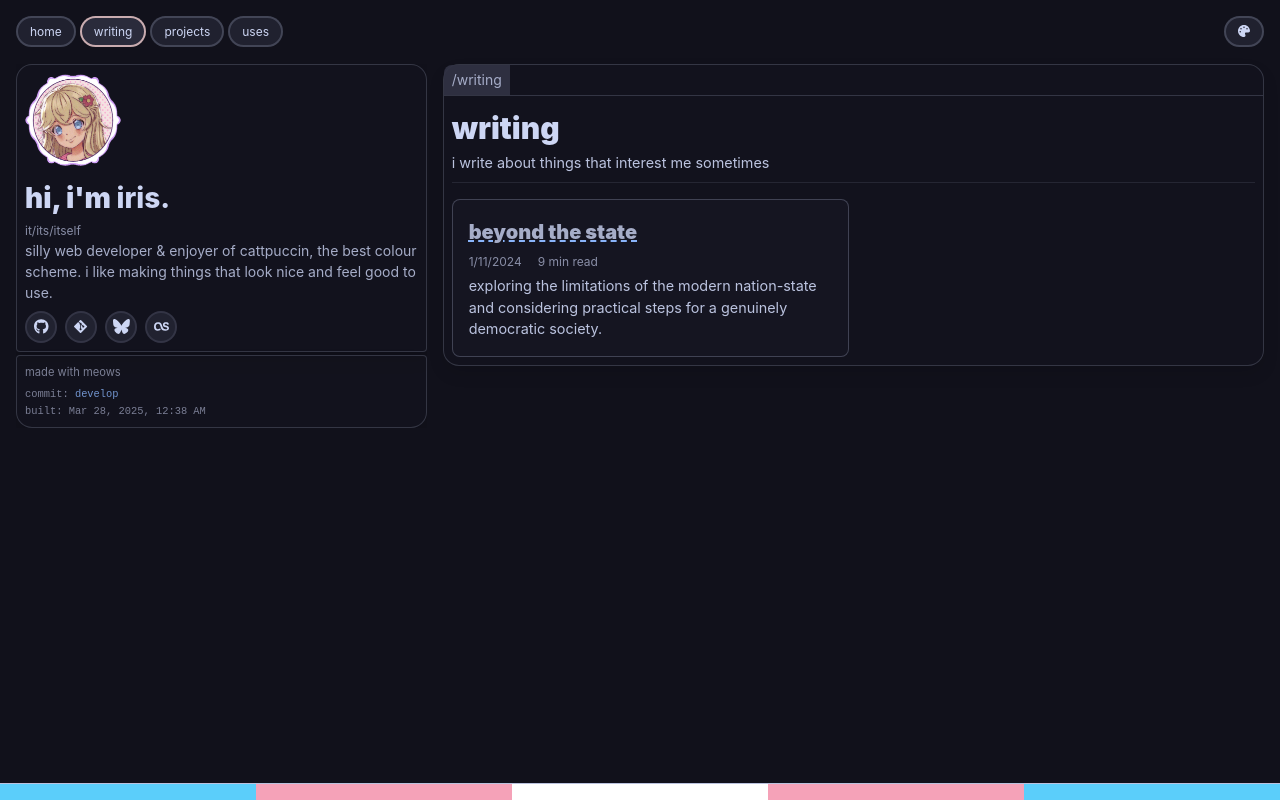
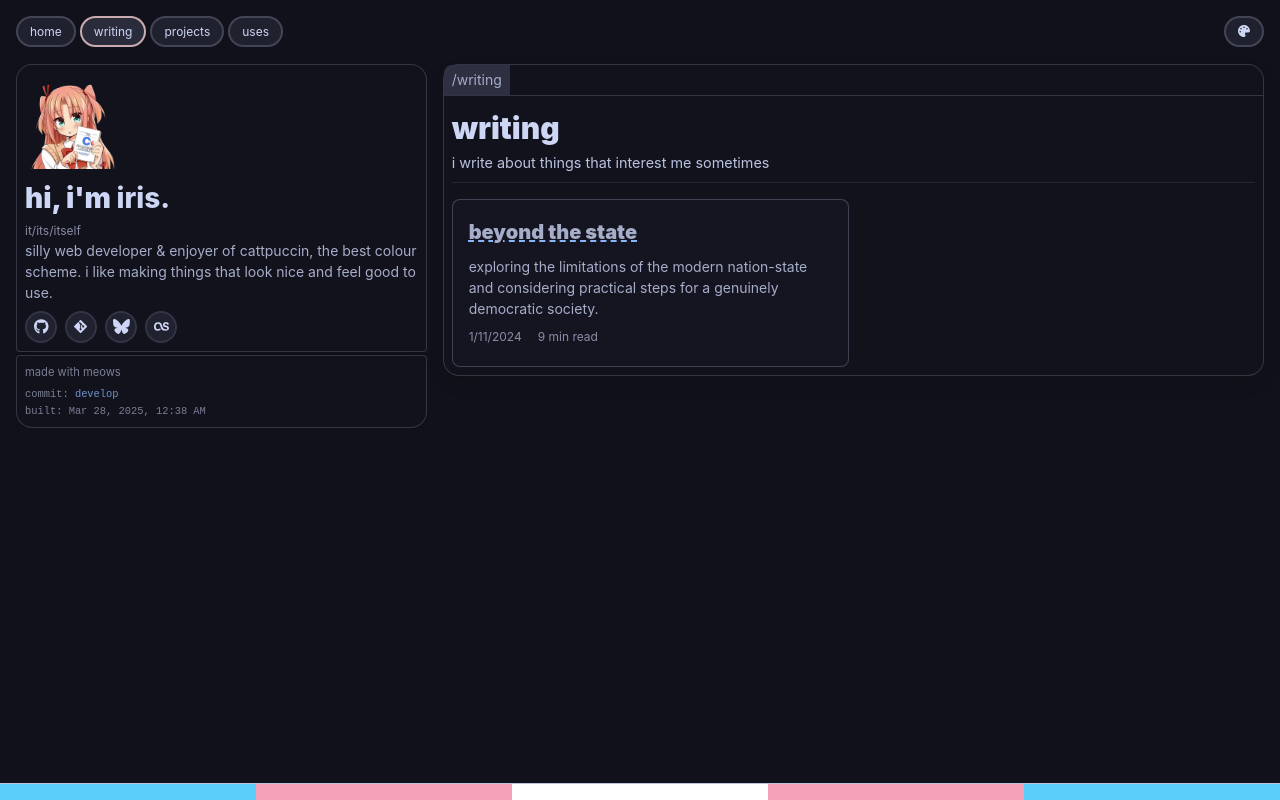
Before and after one commit to irimoe/legallyiris.github.io, a Vue app: page /writing in a window 1280 px wide. Built offline with nearby package versions, Linux system fonts and the light colour scheme.

Commit message:
feat: merge project & blog cards into single ContentCard

```diff
--- a/package.json
+++ b/package.json
@@ -25,6 +25,7 @@
 		"gray-matter": "^4.0.3",
 		"highlight.js": "^11.11.1",
 		"markdown-it": "^14.1.0",
+		"ngrok": "^5.0.0-beta.2",
 		"pinia": "^2.3.0",
 		"vue": "^3.5.13",
 		"vue-router": "^4.5.0"
--- a/src/App.vue
+++ b/src/App.vue
@@ -292,7 +292,6 @@
 	color: hsl(var(--subtext0));
 
 	img {
-		border-radius: 0.5rem;
 		width: 6rem;
 		height: 6rem;
 	}
--- a/src/components/ProjectCard.vue
+++ /dev/null
@@ -1,105 +0,0 @@
-<script setup lang="ts">
-import type { Project } from '@/types/Projects'
-import { computed } from 'vue'
-
-const props = defineProps<{
-	project: Project
-}>()
-
-const statusColor = computed(() => {
-	switch (props.project.status) {
-		case 'active':
-			return 'var(--green)'
-		case 'maintained':
-			return 'var(--blue)'
-		case 'archived':
-			return 'var(--subtext0)'
-	}
-
-	return 'var(--subtext0)'
-})
-</script>
-
-<template>
-	<RouterLink :to="`/projects/${project.slug}`" class="project-card">
-		<div class="project-header">
-			<h2>{{ project.title }}</h2>
-			<div class="status" :style="{ '--status-color': statusColor }">
-				{{ project.status }}
-			</div>
-		</div>
-		<p>{{ project.description }}</p>
-		<div class="tech-stack">
-			<span v-for="tech in project.tech" :key="tech" class="tech">{{ tech }}</span>
-		</div>
-	</RouterLink>
-</template>
-
-<style scoped lang="scss">
-@use '../css/_variables.scss' as *;
-
-.project-card {
-	display: block;
-	padding: 1rem;
-	border-radius: 0.5rem;
-	background: hsla(var(--mantle) / 0.6);
-	border: 1px solid hsla(var(--overlay0) / 0.5);
-	text-decoration: none;
-	color: inherit;
-	transition: $transition;
-
-	&:hover {
-		background: hsla(var(--mantle) / 1);
-		border-color: hsla(var(--overlay0) / 0.8);
-
-		h3 {
-			color: hsla(var(--text) / 1);
-		}
-	}
-
-	.project-header {
-		display: flex;
-		justify-content: space-between;
-		align-items: center;
-		margin-bottom: 0.5rem;
-
-		h2 {
-			margin: 0;
-			font-size: 1.25rem;
-			color: hsla(var(--subtext0) / 1);
-			transition: $transition;
-		}
-
-		.status {
-			font-size: 0.75rem;
-			padding: 0.25rem 0.5rem;
-			border-radius: 1rem;
-			background: hsla(var(--status-color) / 0.1);
-			color: hsl(var(--status-color));
-			border: 1px solid hsla(var(--status-color) / 0.2);
-		}
-	}
-
-	p {
-		margin: 0;
-		margin-bottom: 0.5rem;
-		color: hsla(var(--subtext0) / 0.8);
-		font-size: 0.875rem;
-	}
-
-	.tech-stack {
-		display: flex;
-		flex-wrap: wrap;
-		gap: 0.25rem;
-
-		.tech {
-			font-size: 0.75rem;
-			padding: 0.125rem 0.375rem;
-			border-radius: 0.25rem;
-			background: hsla(var(--mauve) / 0.1);
-			color: hsl(var(--mauve));
-			border: 1px solid hsla(var(--mauve) / 0.2);
-		}
-	}
-}
-</style>
--- /dev/null
+++ b/src/components/card/ContentCard.vue
@@ -0,0 +1,169 @@
+<script setup lang="ts">
+import { computed, onMounted, ref } from 'vue'
+
+const props = defineProps<{
+	title: string
+	description: string
+	link: string
+	meta?: {
+		date?: string
+		readingTime?: string
+		status?: 'active' | 'maintained' | 'archived'
+		tech?: string[]
+	}
+}>()
+
+const id = ref(Math.random().toString(36).substring(2, 9))
+
+const statusColor = computed(() => {
+	if (!props.meta?.status) return ''
+
+	switch (props.meta.status) {
+		case 'active':
+			return 'var(--green)'
+		case 'maintained':
+			return 'var(--blue)'
+		case 'archived':
+			return 'var(--subtext0)'
+		default:
+			return 'var(--subtext0)'
+	}
+})
+</script>
+
+<template>
+	<div class="card">
+		<div class="card__header">
+			<RouterLink :to="link" class="card__header-link">
+				<h3>{{ title }}</h3>
+			</RouterLink>
+
+			<div
+				v-if="meta?.status"
+				class="card__header-status"
+				:style="{ '--status-color': statusColor }"
+			>
+				<span class="visually-hidden">Status:</span> {{ meta.status }}
+			</div>
+		</div>
+
+		<p class="card__description">{{ description }}</p>
+
+		<div v-if="meta?.date || meta?.readingTime" class="card__meta" aria-label="Post details">
+			<time v-if="meta.date">
+				<span class="visually-hidden">published:</span> {{ meta.date }}
+			</time>
+			<span class="card-meta__reading-time" v-if="meta.readingTime" aria-label="time to read">{{
+				meta.readingTime
+			}}</span>
+		</div>
+
+		<div v-if="meta?.tech?.length" class="card__meta__tech-stack" aria-label="Technologies used">
+			<span class="visually-hidden">Technologies used:</span>
+			<span v-for="tech in meta.tech" :key="tech" class="card__meta__tech-stack__item">{{
+				tech
+			}}</span>
+		</div>
+
+		<RouterLink :to="link" class="card__overlay-link" aria-hidden="true" tabindex="-1"></RouterLink>
+	</div>
+</template>
+
+<style scoped lang="scss">
+@use '@/css/_variables.scss' as *;
+
+.card {
+	position: relative;
+	display: block;
+	padding: 1rem;
+	border-radius: 0.5rem;
+	background: hsla(var(--mantle) / 0.6);
+	border: 1px solid hsla(var(--overlay0) / 0.5);
+	text-decoration: none;
+	color: inherit;
+	outline: 2px solid transparent;
+	transition: $transition;
+
+	&__overlay-link {
+		position: absolute;
+		inset: 0;
+		z-index: 1;
+	}
+
+	&__header {
+		display: flex;
+		justify-content: space-between;
+		align-items: center;
+		margin-bottom: 0.5rem;
+
+		a {
+			outline: none;
+		}
+
+		h3 {
+			margin: 0;
+			font-size: 1.25rem;
+			color: hsla(var(--subtext0) / 1);
+			transition: $transition;
+		}
+
+		&-status {
+			font-size: 0.75rem;
+			padding: 0.25rem 0.5rem;
+			border-radius: 1rem;
+			background: hsla(var(--status-color) / 0.1);
+			color: hsl(var(--status-color));
+			border: 1px solid hsla(var(--status-color) / 0.2);
+		}
+	}
+
+	&__description {
+		margin: 0;
+		margin-bottom: 0.5rem;
+		color: hsla(var(--subtext0) / 1);
+		font-size: 0.875rem;
+	}
+
+	&__meta {
+		font-size: 0.75rem;
+		color: hsla(var(--subtext0) / 0.8);
+		display: flex;
+		gap: 1rem;
+		margin: 0.25rem 0;
+
+		&__tech-stack {
+			display: flex;
+			flex-wrap: wrap;
+			gap: 0.25rem;
+
+			&__item {
+				font-size: 0.75rem;
+				padding: 0.125rem 0.375rem;
+				border-radius: 0.25rem;
+				background: hsla(var(--mauve) / 0.1);
+				color: hsl(var(--mauve));
+				border: 1px solid hsla(var(--mauve) / 0.2);
+				user-select: none;
+			}
+		}
+	}
+
+	&:hover {
+		background: hsla(var(--base) / 1);
+		border-color: hsla(var(--overlay0) / 0.8);
+		h3 {
+			color: hsla(var(--text) / 1);
+		}
+	}
+
+	&:active {
+		background: hsla(var(--base) / 0.65);
+		border-color: hsla(var(--overlay0) / 0.65);
+	}
+
+	&:has(*:focus-visible) {
+		outline: 2px solid hsla(var(--blue) / 1);
+		outline-offset: 2px;
+	}
+}
+</style>
--- /dev/null
+++ b/src/components/card/ContentGrid.vue
@@ -0,0 +1,14 @@
+<template>
+	<div class="content-grid">
+		<slot />
+	</div>
+</template>
+
+<style scoped lang="scss">
+.content-grid {
+	display: grid;
+	grid-template-columns: repeat(auto-fill, minmax(300px, 1fr));
+	gap: 0.5rem;
+	margin-top: 1rem;
+}
+</style>
--- a/src/css/main.scss
+++ b/src/css/main.scss
@@ -104,6 +104,18 @@
   }
 }
 
+.visually-hidden {
+  position: absolute;
+  width: 1px;
+  height: 1px;
+  padding: 0;
+  margin: -1px;
+  overflow: hidden;
+  clip: rect(0, 0, 0, 0);
+  white-space: nowrap;
+  border: 0;
+}
+
 @media (max-width: 600px) {
   .pane {
     grid-template-columns: 1fr;
--- a/src/views/Projects/ProjectsRoot.vue
+++ b/src/views/Projects/ProjectsRoot.vue
@@ -1,5 +1,6 @@
 <script setup lang="ts">
-import ProjectCard from '@/components/ProjectCard.vue'
+import ContentCard from '@/components/card/ContentCard.vue'
+import ContentGrid from '@/components/card/ContentGrid.vue'
 import SelectMenu from '@/components/SelectMenu.vue'
 import { useProjectsStore } from '@/stores/projects'
 import { computed, onMounted, ref } from 'vue'
@@ -35,8 +36,20 @@
 	</div>
 	<hr />
 
-	<TransitionGroup name="projects-grid" tag="div" class="projects" v-if="filteredProjects.length">
-		<ProjectCard v-for="project in filteredProjects" :key="project.slug" :project="project" />
+	<TransitionGroup name="projects-grid" tag="div" v-if="filteredProjects.length">
+		<ContentGrid>
+			<ContentCard
+				v-for="project in filteredProjects"
+				:key="project.slug"
+				:title="project.title"
+				:description="project.description"
+				:link="`/projects/${project.slug}`"
+				:meta="{
+					status: project.status,
+					tech: project.tech,
+				}"
+			/>
+		</ContentGrid>
 	</TransitionGroup>
 	<div v-else>
 		<p>no projects found.</p>
--- a/src/views/Writing/WritingRoot.vue
+++ b/src/views/Writing/WritingRoot.vue
@@ -1,7 +1,10 @@
 <script setup lang="ts">
+import { computed } from 'vue'
+import { RouterLink } from 'vue-router'
+
 import { usePostsStore } from '@/stores/posts'
-import { computed, onMounted, ref } from 'vue'
-import { RouterLink } from 'vue-router'
+import ContentCard from '@/components/card/ContentCard.vue'
+import ContentGrid from '@/components/card/ContentGrid.vue'
 
 const postsStore = usePostsStore()
 const posts = computed(() => postsStore.posts)
@@ -13,18 +16,19 @@
 	<p>i write about things that interest me sometimes</p>
 	<hr />
 
-	<div class="posts" v-if="posts.length">
-		<article v-for="post in posts" :key="post.slug" class="post-preview">
-			<RouterLink :to="`/writing/${post.slug}`">
-				<h3>{{ post.title }}</h3>
-			</RouterLink>
-			<div class="post-meta">
-				<time>{{ new Date(post.date).toLocaleDateString() }}</time>
-				<span>{{ post.readingTime }}</span>
-			</div>
-			<p>{{ post.description }}</p>
-		</article>
-	</div>
+	<ContentGrid v-if="posts.length">
+		<ContentCard
+			v-for="post in posts"
+			:key="post.slug"
+			:title="post.title"
+			:description="post.description"
+			:link="`/writing/${post.slug}`"
+			:meta="{
+				date: new Date(post.date).toLocaleDateString(),
+				readingTime: post.readingTime,
+			}"
+		/>
+	</ContentGrid>
 	<div v-else>
 		<h3>no posts found</h3>
 		<p>check back later.</p>
@@ -33,49 +37,4 @@
 
 <style scoped lang="scss">
 @use '../../css/variables.scss' as *;
-
-.posts {
-	display: grid;
-	grid-template-columns: repeat(auto-fill, minmax(300px, 1fr));
-	flex-direction: column;
-	gap: 0.5rem;
-	margin-top: 1rem;
-}
-
-.post-preview {
-	padding: 1rem;
-	border-radius: 0.5rem;
-	background: hsla(var(--mantle) / 0.6);
-	border: 1px solid hsla(var(--overlay0) / 0.5);
-	transition:
-		background $transition,
-		border-color $transition;
-
-	a {
-		outline: none;
-	}
-
-	h3 {
-		margin: 0;
-		font-size: 1.25rem;
-		color: hsla(var(--subtext0) / 1);
-	}
-
-	.post-meta {
-		font-size: 0.75rem;
-		color: hsla(var(--subtext0) / 0.8);
-		display: flex;
-		gap: 1rem;
-		margin: 0.25rem 0;
-	}
-
-	&:hover,
-	&:focus-within {
-		background: hsla(var(--mantle) / 1);
-		border-color: hsla(var(--overlay0) / 0.8);
-		h3 {
-			color: hsla(var(--text) / 1);
-		}
-	}
-}
 </style>
```
Also changed, not shown: public/me.webp, 1 other file (tests, documents, lock files or other folders).
